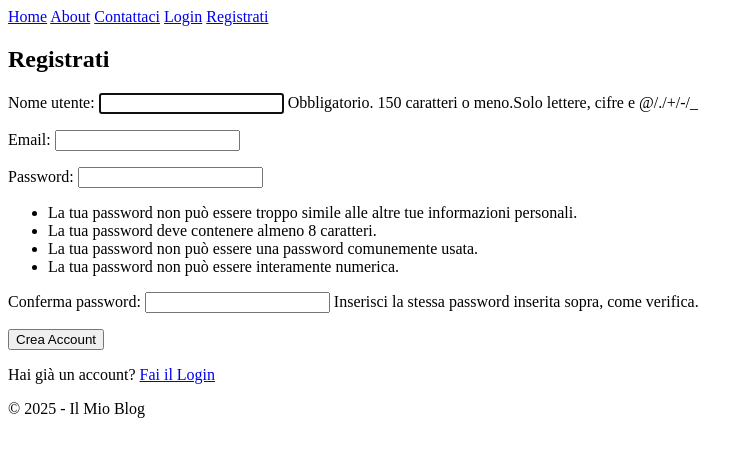
After one commit to stefincarico/progetto-fase-a, a Django app: page /blog/register/ in a window 1280 px wide. The commit adds this page. Shown: the top 457 px of the page, without its empty margins (0-753 px from the left). Run offline with Django 5.2, Linux system fonts and the light colour scheme.

Commit message:
fix(auth): Corregge il flusso di logout e la risoluzione dei template
  Questo commit risolve una serie di problemi legati alla funzionalità di logout, garantendo un
  comportamento corretto e sicuro.

  - Usa il metodo POST per il Logout:
    Sostituisce il link di logout (che inviava una richiesta GET) con un form che esegue una POST.
  Questo corregge l'errore "405 Method Not Allowed" e si allinea alle pratiche di sicurezza di Django
  per prevenire disconnessioni accidentali.

  - Risolve la collisione di nomi URL per 'logout':
    Modifica l'ordine in myblog/urls.py per dare priorità a django.contrib.auth.urls rispetto a
  admin.site.urls. Questo assicura che {% url 'logout' %} punti alla vista di autenticazione generale
  e non a quella specifica dell'interfaccia di amministrazione.

  - Risolve la collisione dei template di registrazione:
    Modifica l'ordine in INSTALLED_APPS per dare priorità all'app blog rispetto a
  django.contrib.admin. Questo garantisce che vengano utilizzati i template personalizzati (es.
  registration/logged_out.html) invece di quelli di default dell'admin.

```diff
--- a/05_django_blog/blog/forms.py
+++ b/05_django_blog/blog/forms.py
@@ -1,6 +1,8 @@
 # blog/forms.py
 from django import forms
 from .models import Post
+from django.contrib.auth.models import User
+from django.contrib.auth.forms import UserCreationForm
 
 
 class ContactForm(forms.Form):
@@ -12,3 +14,10 @@ class PostForm(forms.ModelForm):
     class Meta:
         model = Post
         fields = ['title', 'content']
+
+class UserRegisterForm(UserCreationForm):
+    email = forms.EmailField() # Aggiungiamo un campo email
+
+    class Meta:
+        model = User
+        fields = ['username', 'email'] # Definiamo i campi che vogliamo
--- a/05_django_blog/blog/templates/blog/base.html
+++ b/05_django_blog/blog/templates/blog/base.html
@@ -14,16 +14,23 @@
         {% endfor %}
     {% endif %}
     <header>
-        <nav>
-            <a href="{% url 'blog-home' %}">Home</a>
-            <!-- Logica condizionale -->
-            {% if user.is_authenticated %}
-                <a href="{% url 'post-create' %}">Crea Post</a>
-            {% endif %}
-            <a href="{% url 'blog-about' %}">About</a>
-            <a href="{% url 'blog-contact' %}">Contattaci</a>
 
-        </nav>
+<nav>
+    <a href="{% url 'blog-home' %}">Home</a>
+    <a href="{% url 'blog-about' %}">About</a>
+    <a href="{% url 'blog-contact' %}">Contattaci</a>
+
+    {% if user.is_authenticated %}
+        <a href="{% url 'post-create' %}">Crea Post</a>
+                <form style="display: inline;" method="POST" action="{% url 'logout' %}">
+            {% csrf_token %}
+            <button type="submit" style="background:none; border:none; padding:0; color:blue; text-decoration:underline; cursor:pointer;">Logout</button>
+        </form>
+    {% else %}
+        <a href="{% url 'login' %}">Login</a>
+        <a href="{% url 'register' %}">Registrati</a>
+    {% endif %}
+</nav>
     </header>
 
     <main>
--- /dev/null
+++ b/05_django_blog/blog/templates/blog/register.html
@@ -0,0 +1,10 @@
+{% extends "blog/base.html" %}
+{% block content %}
+    <h2>Registrati</h2>
+    <form method="POST">
+        {% csrf_token %}
+        {{ form.as_p }}
+        <button type="submit">Crea Account</button>
+    </form>
+    <p>Hai già un account? <a href="{% url 'login' %}">Fai il Login</a></p>
+{% endblock content %}
--- /dev/null
+++ b/05_django_blog/blog/templates/registration/logged_out.html
@@ -0,0 +1,5 @@
+{% extends "blog/base.html" %}
+{% block content %}
+    <h2>Sei uscito dal sito.</h2>
+    <p><a href="{% url 'login' %}">Clicca qui per effettuare di nuovo il login.</a></p>
+{% endblock %}
--- a/05_django_blog/blog/urls.py
+++ b/05_django_blog/blog/urls.py
@@ -15,4 +15,5 @@ urlpatterns = [
     path('post/<int:pk>/', PostDetailView.as_view(), name='post-detail'),
     path('post/<int:pk>/update/', PostUpdateView.as_view(), name='post-update'),
     path('post/<int:pk>/delete/', PostDeleteView.as_view(), name='post-delete'),
+    path('register/', views.register, name='register'),
 ]
--- a/05_django_blog/blog/views.py
+++ b/05_django_blog/blog/views.py
@@ -4,7 +4,7 @@ from django.urls import reverse_lazy
 from .models import Post # Importiamo il nostro modello Post!
 from django.shortcuts import redirect # Ci servirà per reindirizzare l'utente
 from django.contrib import messages # Per mostrare messaggi di successo
-from .forms import ContactForm, PostForm # Aggiungi PostForm
+from .forms import ContactForm, PostForm, UserRegisterForm
 from django.contrib.auth.decorators import login_required # Importa il decorator!
 
 from django.shortcuts import render, redirect
@@ -95,3 +95,15 @@ class PostDeleteView(LoginRequiredMixin, UserPassesTestMixin, DeleteView):
     def test_func(self):
         post = self.get_object()
         return self.request.user == post.author
+
+def register(request):
+    if request.method == 'POST':
+        form = UserRegisterForm(request.POST)
+        if form.is_valid():
+            form.save() # Salva il nuovo utente nel database!
+            username = form.cleaned_data.get('username')
+            messages.success(request, f'Account creato per {username}! Ora puoi fare il login.')
+            return redirect('login') # Reindirizza alla pagina di login
+    else:
+        form = UserRegisterForm()
+    return render(request, 'blog/register.html', {'form': form})
--- a/05_django_blog/myblog/settings.py
+++ b/05_django_blog/myblog/settings.py
@@ -32,14 +32,14 @@ ALLOWED_HOSTS = []
 # Application definition
 
 INSTALLED_APPS = [
+    'blog.apps.BlogConfig', # La nostra app prima, per priorità su template e traduzioni
+
     'django.contrib.admin',
     'django.contrib.auth',
     'django.contrib.contenttypes',
     'django.contrib.sessions',
     'django.contrib.messages',
     'django.contrib.staticfiles',
-
-    'blog.apps.BlogConfig',
 ]
 
 MIDDLEWARE = [
--- a/05_django_blog/myblog/urls.py
+++ b/05_django_blog/myblog/urls.py
@@ -18,12 +18,10 @@ from django.contrib import admin
 from django.urls import path, include
 
 urlpatterns = [
+    # Mettiamo gli URL di autenticazione PRIMA dell'admin per evitare collisioni di nomi come 'logout'
+    path('accounts/', include('django.contrib.auth.urls')),
     path('admin/', admin.site.urls),
     # Dice a Django: "per ogni URL che inizia con 'blog/',
     # passa il resto dell'indirizzo al file 'blog.urls'".
     path('blog/', include('blog.urls')),
-
-    # Aggiungiamo questa riga per includere tutti gli URL di autenticazione
-    # (login, logout, cambio password, etc.) forniti da Django.
-    path('accounts/', include('django.contrib.auth.urls')),
 ]
```
Also changed, not shown: 05_django_blog/db.sqlite3.
